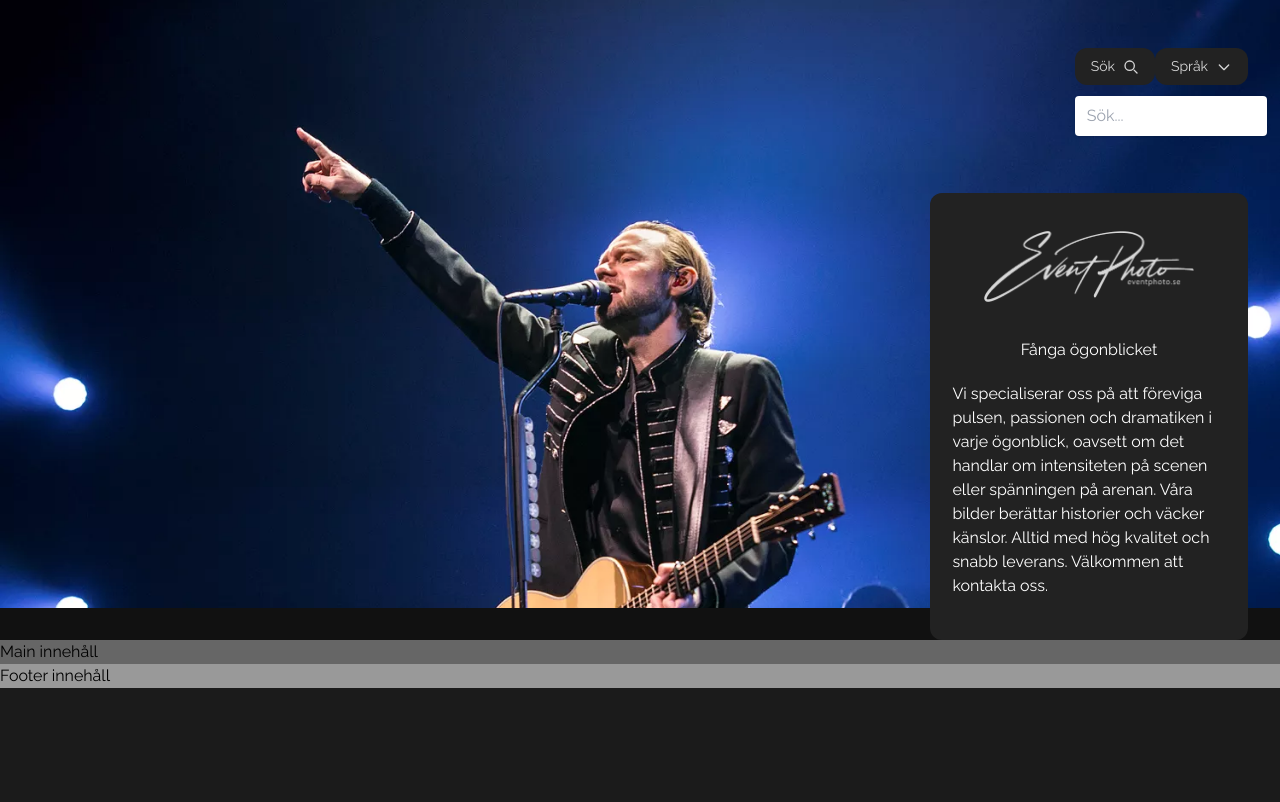
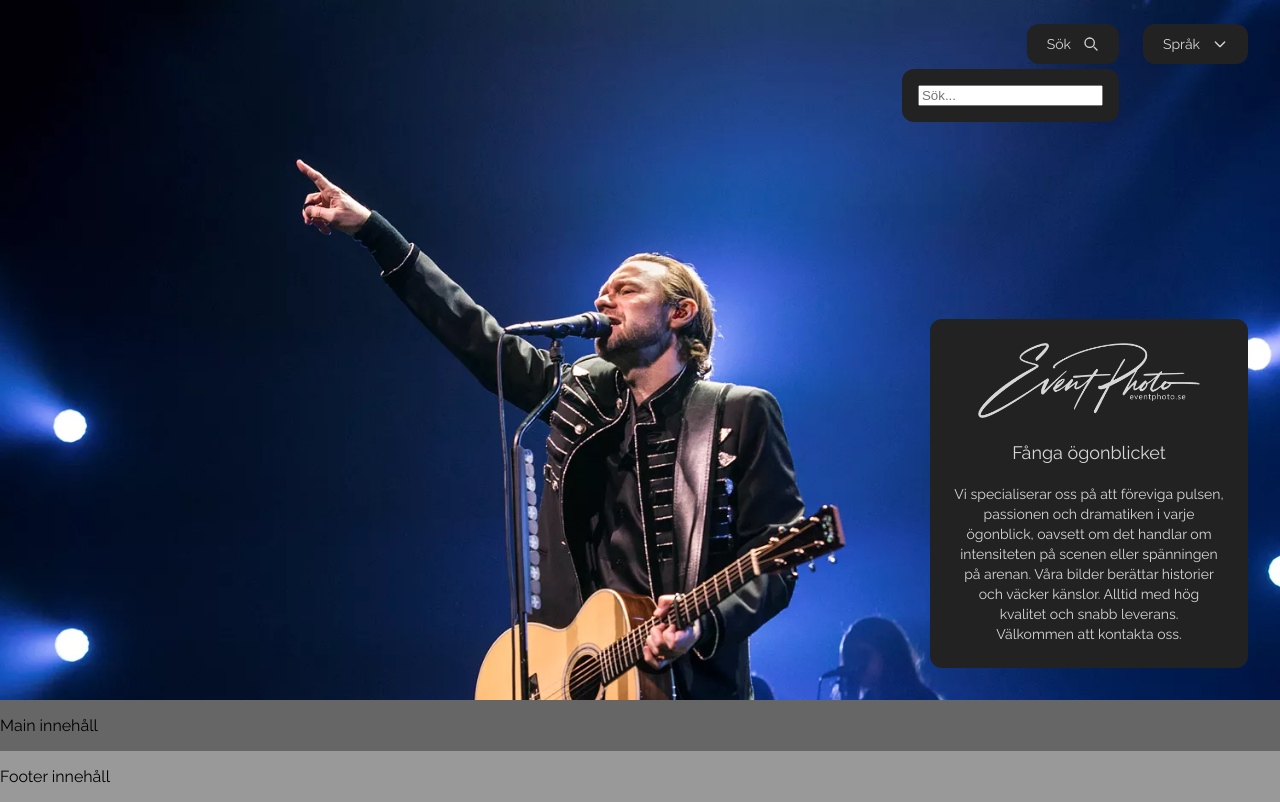
Before and after one commit to p-3/eventphoto-markup, an Angular app: page / in a window 1280 px wide. Both pictures are taken after a click on the button "Sök". Built offline with nearby package versions, Linux system fonts and the light colour scheme.

Commit message:
Header soon done

```diff
--- a/src/app/app.component.html
+++ b/src/app/app.component.html
@@ -1,6 +1,6 @@
 <section class="ef-startpage-grid">
   <header>
-    <div class="test">
+    <div class="header__wrapper">
       <picture class="hero">
         <img class="hero__img" alt="Hero image" src="hero.png">
       </picture>
@@ -9,40 +9,42 @@
         <div class="header-features__wrapper">
           <div class="header-features__row">
             <div class="header-features__menu">&nbsp;</div>
-
             <div class="header-features__tools">
-
                 <!-- Sök-knapp med input -->
                 <div class="header-features__tools-wrapper">
                   <button (click)="toggleSearch()" class="header-features__buttons">
                     <span>Sök</span>
-                    <svg xmlns="http://www.w3.org/2000/svg" class="h-4 w-4" fill="none" stroke="currentColor" viewBox="0 0 24 24">
+                    <svg xmlns="http://www.w3.org/2000/svg" class="header-features__search-icon" fill="none" stroke="currentColor" viewBox="0 0 24 24">
                       <path stroke-linecap="round" stroke-linejoin="round" stroke-width="2"
                             d="M21 21l-4.35-4.35M17 10a7 7 0 11-14 0 7 7 0 0114 0z"/>
                     </svg>
                   </button>
-
-                  <input *ngIf="showSearch"
-                         type="text"
-                         placeholder="Sök..."
-                         class="absolute top-12 left-0 bg-white text-black px-3 py-2 rounded shadow w-48 transition-all duration-200" />
+                  <div *ngIf="showSearch" class="header-features__tools-searchbox">
+                    <input *ngIf="showSearch" type="text" placeholder="Sök..." class="" />
                   </div>
 
+                </div>
                 <!-- Språk-knapp med dropdown -->
                 <div class="header-features__tools-wrapper">
                   <button (click)="toggleLanguageMenu()" class="header-features__buttons">
                     <span>Språk</span>
-                    <svg xmlns="http://www.w3.org/2000/svg" class="h-4 w-4" fill="none" stroke="currentColor" viewBox="0 0 24 24">
+                    <svg xmlns="http://www.w3.org/2000/svg" class="header-features__chevron-icon header-features__chevron-icon--up" fill="none" stroke="currentColor" viewBox="0 0 24 24">
                       <path stroke-linecap="round" stroke-linejoin="round" stroke-width="2"
                             d="M19 9l-7 7-7-7" />
                     </svg>
                   </button>
-
-                  <div *ngIf="languageMenuOpen" class="absolute top-12 left-0 bg-white text-black shadow rounded w-32">
-                    <ul class="divide-y divide-gray-200">
-                      <li class="px-4 py-2 hover:bg-gray-100 cursor-pointer">Svenska</li>
-                      <li class="px-4 py-2 hover:bg-gray-100 cursor-pointer">English</li>
-                      <li class="px-4 py-2 hover:bg-gray-100 cursor-pointer">Deutsch</li>
+                  <div *ngIf="languageMenuOpen" class="header-features__tools-language">
+                    <h2 class="header-features__tools-heading">Välg språk</h2>
+                    <ul class="header-features__tools-list">
+                      <li class="header-features__tools-item">
+                        <span>
+                          Svenska
+                        </span>
+                        <svg xmlns="http://www.w3.org/2000/svg" width="24" height="24" viewBox="0 0 64 64">
+                          <path d="M16 32L28 44L48 20" fill="none" stroke="#a0a0a0" stroke-width="4" stroke-linecap="round" stroke-linejoin="round"/>
+                        </svg>
+                      </li>
+                      <li class="header-features__tools-item">English</li>
                     </ul>
                   </div>
                 </div>
@@ -51,24 +53,29 @@
 
           <div class="header-features__row header-features__row--right">
             <div class="header-features__card">
+                <div class="header-features__card-wrapper">
                 <picture class="header-features__logo-container">
                   <img class="header-features__logo" alt="Eventfoto logotype" src="ef-logo.png">
                 </picture>
 
                 <h2 class="header-features__heading">Fånga ögonblicket</h2>
-
+                <div>
                   <p class="header-features__text">
                     Vi specialiserar oss på att föreviga pulsen,
                     passionen och dramatiken i varje ögonblick,
                     oavsett om det handlar om intensiteten på scenen eller spänningen på arenan.
                     Våra bilder berättar historier och väcker känslor.
                     Alltid med hög kvalitet och snabb leverans.
+
+                  </p>
+                  <p class="header-features__text">
                     Välkommen att kontakta oss.
                   </p>
+              </div>
 
                 <p class="header-features__text header-features__text--500">
                   Visa kontaktformulär
-              </p>
+                </p></div>
             </div>
           </div>
 
--- a/src/app/app.component.scss
+++ b/src/app/app.component.scss
@@ -1,3 +1,9 @@
+*,
+*::before,
+*::after {
+  box-sizing: border-box;
+}
+
 .ef-startpage-grid {
   grid-row-gap: 0;
   display: grid;
@@ -12,7 +18,12 @@
 header {
   grid-area: header;
   background-color: #111;
+}
+.header__wrapper {
   position: relative;
+  height: 100%;
+  max-height: 43.75rem;
+  overflow: hidden;
 }
 
 .main-content {
@@ -28,23 +39,22 @@ footer {
   position: relative;
 }
 .hero {
-  //min-height: 2rem;
-  //overflow: hidden;
   &__img {
-    max-height: 40rem;
+    //max-height: 40rem;
     object-fit: cover;
-    object-position: top;
-    overflow: hidden;
+    //object-position: top;
+    //overflow: hidden;
     height: auto;
     max-width: 100%;
     width: 100%;
-    vertical-align: middle;
-    border-style: none;
-    position: relative;
-    top: -2rem;
+    //vertical-align: middle;
+    //border-style: none;
+   // position: relative;
+    //top: -2rem;
+    display: block;
+    //transform: scale(1.3);
   }
 }
-
 .header-features {
   height: 100%;
   position: absolute;
@@ -54,6 +64,8 @@ footer {
     display: flex;
     flex-wrap: wrap;
     height: 100%;
+    max-height: 43.75rem;
+    overflow: hidden;
     justify-content: center;
   }
   &__row {
@@ -61,10 +73,11 @@ footer {
     max-width: 1440px;
     display: flex;
     justify-content: space-between;
-    padding: 3rem 2rem 0;
+    padding: 1.5rem 2rem 0;
     color: #fff;
     &--right {
       justify-content: end;
+      align-items: end;
     }
   }
   &__menu {
@@ -72,27 +85,45 @@ footer {
   }
   &__tools {
     display: flex;
+    gap: 1.5rem;
     &-wrapper {
       position: relative;
     }
   }
   &__card {
-    display: flex;
-    width: 19.875rem;
-    padding: 1.4rem;
-    justify-content: center;
-    flex-wrap: wrap;
-    background-color: var(--color-main-black);
-    border-radius: .75rem;
+    &-wrapper {
+      display: flex;
+      width: 19.875rem;
+      padding: 1.5rem;
+      justify-content: center;
+      flex-wrap: wrap;
+      background-color: var(--color-main-black);
+      border-radius: .75rem;
+      margin-bottom: 2rem;
+      text-align: center;
+      color: var(--color-main-text);
+      gap: 1rem;
+    }
   }
   &__logo-container {
-    padding: 1rem 2rem ;
+    max-width: 13.875rem;
   }
   &__logo {
     width: 100%;
   }
+  &__heading {
+    font-weight: 500;
+    font-size: 18px;
+    line-height: 30px;
+    vertical-align: middle;
+    letter-spacing: 0;
+    margin: 0;
+  }
   &__text {
-
+    margin: 0;
+    font-weight: 400;
+    font-size: .875rem;
+    line-height: 20px;
   }
   &__text--500 {
      display: none; // kontakt formulär text
@@ -106,12 +137,9 @@ footer {
     letter-spacing: inherit;
     border-width: 0;
     border-style: solid;
-    padding-top: 0.5rem;
-    padding-bottom: 0.5rem;
-    padding-left: 1rem;
-    padding-right: 1rem;
+    padding: .75rem 1.25rem;
     border-radius: 0.75rem;
-    gap: 0.5rem;
+    gap: .75rem;
     align-items: center;
     cursor: pointer;
     color: var(--color-main-text);
@@ -119,4 +147,55 @@ footer {
     background-image: none;
     text-transform: none;
   }
+  &__search-icon, &__chevron-icon {
+    width: 1rem;
+  }
+  &__tools-searchbox{
+    position: absolute;
+    top: 2.8rem;
+    right: 0;
+    padding: 1rem;
+    background-color: var(--color-main-black);
+    border-radius: .75rem;
+  }
+  &__tools-language {
+    position: absolute;
+    top: 2.8rem;
+    right: 0;
+    padding: 2rem 1.5rem 1.5rem;
+    background-color: var(--color-main-black);
+    border-radius: .75rem;
+    width: 19.875rem;
+    color: var(--color-main-text);
+
+  }
+  &__tools-list {
+    list-style: none;
+    padding-left: 0;
+    margin: 1.25rem 0 0;
+
+  }
+  &__tools-item {
+    padding: 1rem .875rem;
+    font-weight: 400;
+    font-size: 1rem;
+    line-height: 1.25rem;
+    letter-spacing: 0;
+    border-radius: .5rem;
+    display: flex;
+    flex-direction: row;
+    align-items: center;
+    justify-content: space-between;
+    &:hover {
+      background-color: #5A5858;
+      cursor: pointer;
+    }
+  }
+  &__tools-heading {
+    margin: 0;
+    font-weight: 500;
+    font-size: 1.125rem;
+    line-height: 1.5rem;
+    letter-spacing: 0;
+  }
 }
--- a/src/index.html
+++ b/src/index.html
@@ -7,7 +7,7 @@
   <meta name="viewport" content="width=device-width, initial-scale=1">
   <link rel="icon" type="image/x-icon" href="favicon.ico">
   <link href='https://fonts.googleapis.com/css?family=Raleway' rel='stylesheet'>
-  <script src="https://cdn.tailwindcss.com"></script>
+  <!-- <script src="https://cdn.tailwindcss.com"></script> -->
 </head>
 <body class="ef-body">
   <app-root></app-root>
```
Lines whose indentation alone changed are shown as unchanged.
